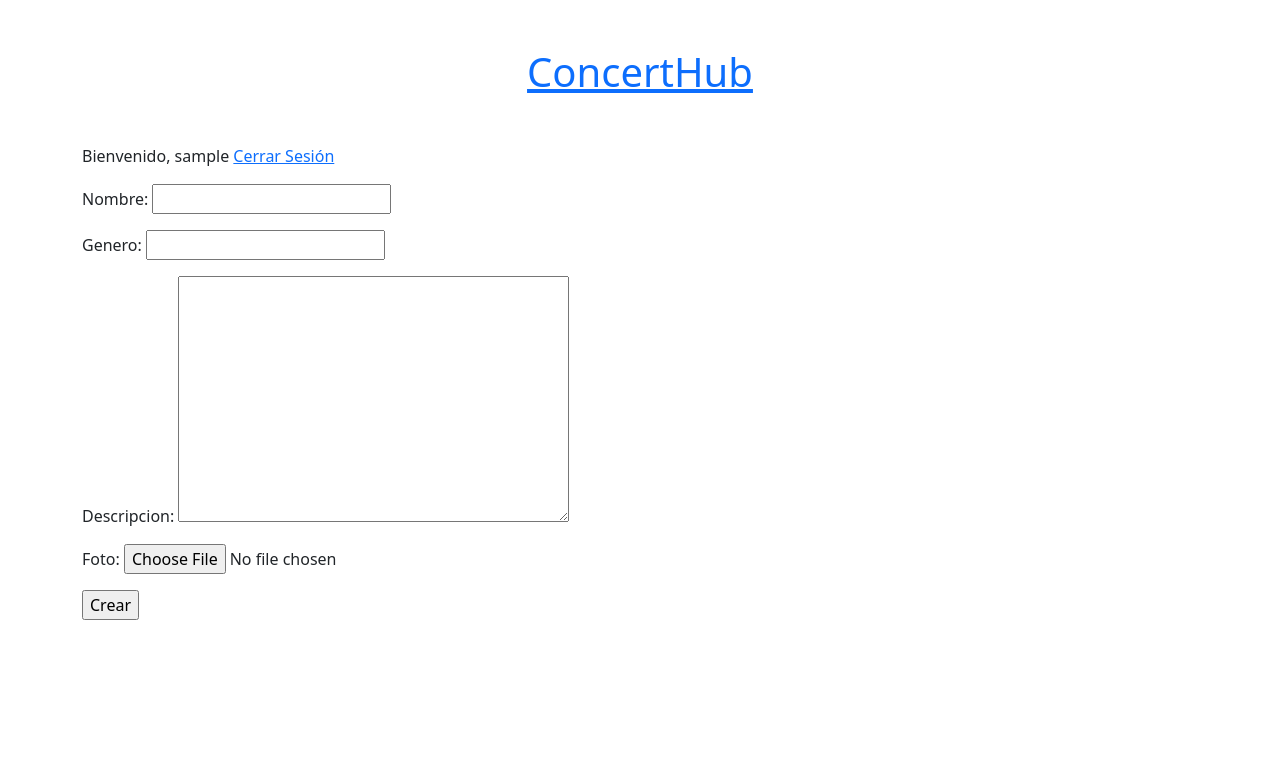
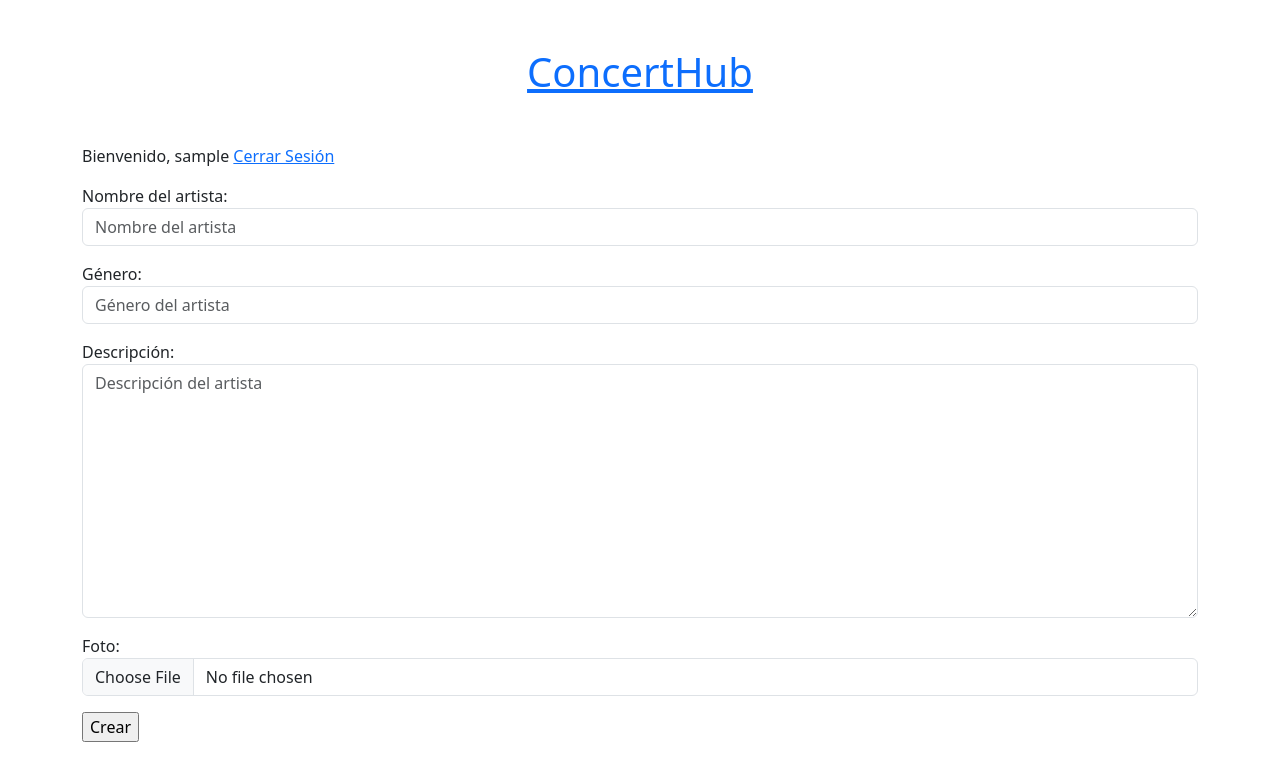
Before and after one commit to sergioguijarroc/ConcertHub, a Django app: page /artistas/create/ in a window 1280 px wide. Shown: the top 781 px of the page. Run offline with Django 4.2, Linux system fonts and the light colour scheme; the visitor is signed in with stand-in values (Sample User, id 1).

Commit message:
Cambios menores

```diff
--- a/concerts_app/forms.py
+++ b/concerts_app/forms.py
@@ -1,5 +1,5 @@
 from django import forms
-from .models import Concierto
+from .models import Concierto, Artista
 
 
 class ConciertoForm(forms.ModelForm):
@@ -43,3 +43,35 @@ class ConciertoForm(forms.ModelForm):
             ),
             "foto": forms.FileInput(attrs={"class": "form-control"}),
         }
+
+
+class ArtistaForm(forms.ModelForm):
+    class Meta:
+        model = Artista
+        fields = [
+            "nombre",
+            "genero",
+            "descripcion",
+            "foto",
+        ]
+        labels = {
+            "nombre": "Nombre del artista",
+            "genero": "Género",
+            "descripcion": "Descripción",
+            "foto": "Foto",
+        }
+        widgets = {
+            "nombre": forms.TextInput(
+                attrs={"class": "form-control", "placeholder": "Nombre del artista"}
+            ),
+            "genero": forms.TextInput(
+                attrs={"class": "form-control", "placeholder": "Género del artista"}
+            ),
+            "descripcion": forms.Textarea(
+                attrs={
+                    "class": "form-control",
+                    "placeholder": "Descripción del artista",
+                }
+            ),
+            "foto": forms.FileInput(attrs={"class": "form-control"}),
+        }
--- a/concerts_app/templates/concerts_app/conciertos/concierto_detail.html
+++ b/concerts_app/templates/concerts_app/conciertos/concierto_detail.html
@@ -14,6 +14,7 @@
             <li>Ubicación:{{concierto.ubicacion_concierto}}</li>
             <li>Valoración: {{concierto.valoracion_media}}</li>
             {%if concierto.boletos_disponibles > 0%}
+            <img src="{{concierto.foto.url}}" alt="">
 
                 <li>Comprar entradas: <a href="{%url 'comprar_entradas' concierto.pk%}">Click aquí para comprar entradas</a></li>
             {%else%}
--- a/concerts_app/templates/concerts_app/conciertos/concierto_list.html
+++ b/concerts_app/templates/concerts_app/conciertos/concierto_list.html
@@ -18,6 +18,8 @@
             {%endif%}
         </ul>
 
+
+
         {%endfor%}
         {% if user.is_staff %}
         <a href="{% url 'concierto_create' %}" class="btn btn-primary">Añadir Concierto</a>
--- a/concerts_app/views.py
+++ b/concerts_app/views.py
@@ -11,7 +11,7 @@ from django.views.generic import (
     DeleteView,
 )
 from .models import Concierto, Artista
-from .forms import ConciertoForm
+from .forms import ArtistaForm, ConciertoForm
 from tickets_app.models import Reserva, Valoracion
 
 # Create your views here.
@@ -138,7 +138,7 @@ class ArtistaDetailView(DetailView):
 # Staff
 class ArtistaCreateView(CreateView):
     model = Artista
-    fields = "__all__"
+    form_class = ArtistaForm
     success_url = reverse_lazy("concierto_list")
     template_name = "concerts_app/artistas/artista_create.html"
 
```
